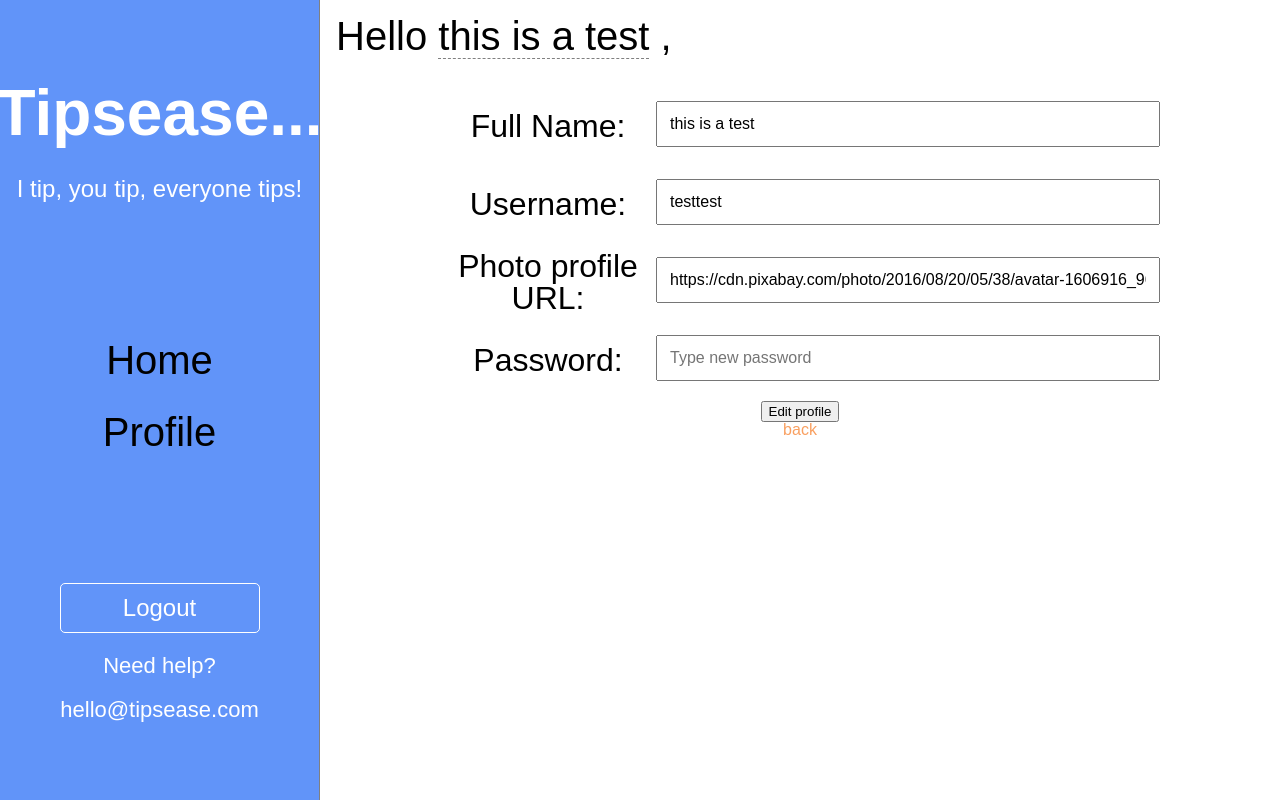
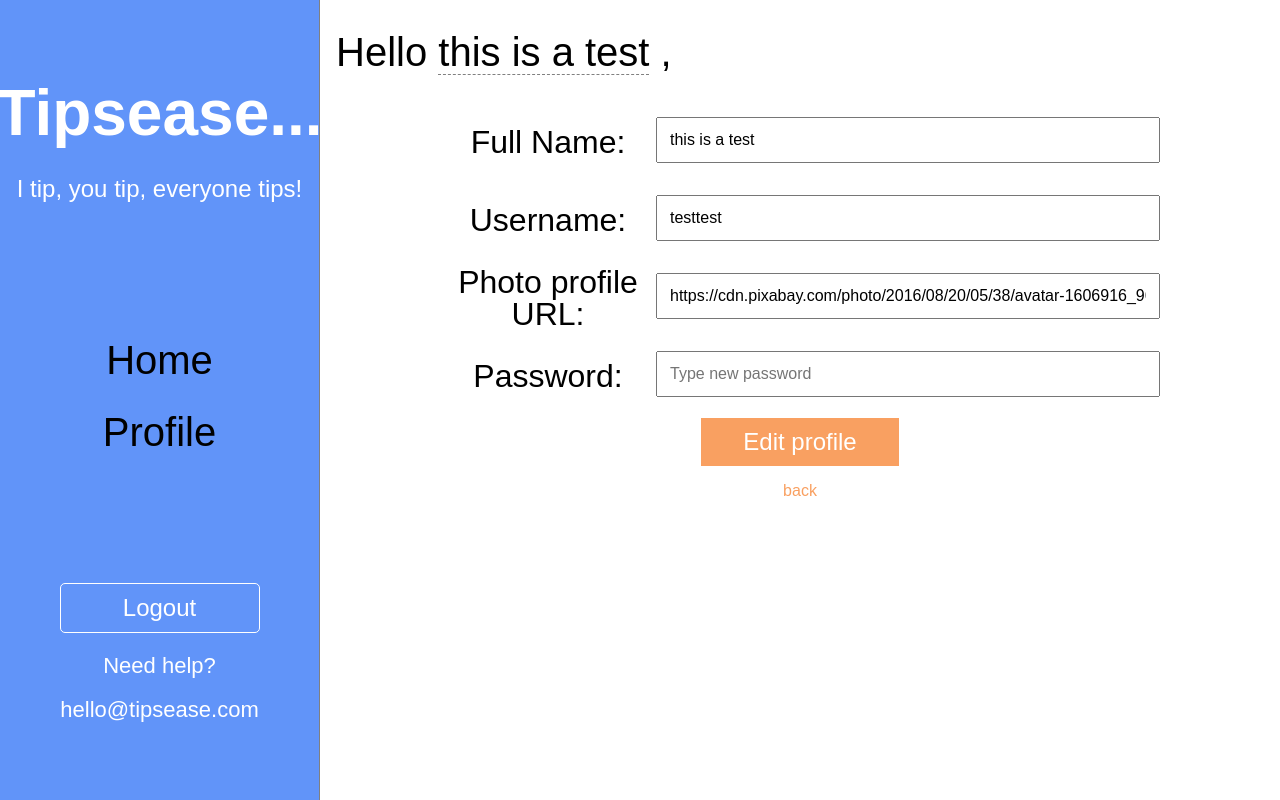
Before and after one commit to tipsease-webeu/tipsease-frontend, a React (Create React App) app in the folder tipsease/: page /app/profile/edit in a window 1280 px wide. Built offline with nearby package versions, Linux system fonts and the light colour scheme; sample sign-in values are in the browser's storage; the HTML template or start-up script is replaced by a standard one.

Commit message:
style buttons edit profile page

```diff
--- a/tipsease/src/App.css
+++ b/tipsease/src/App.css
@@ -320,6 +320,8 @@
 
 .button button {
   border: none;
+  width: 100%;
+  height: 100%;
   background: inherit;
   color: inherit;
   font-size: inherit;
--- a/tipsease/src/components/EditProfile.jsx
+++ b/tipsease/src/components/EditProfile.jsx
@@ -26,6 +26,7 @@
   flex-direction: column;
   align-items: center;
   justify-content: center;
+  margin: 1rem 0;
   .greeting {
     width: 100%;
     display: flex;
@@ -137,7 +138,9 @@
                   </div>
                 </div>
               </StyledSection>
-              <button>Edit profile</button>
+              <div className="button action">
+                <button>Edit profile</button>
+              </div>
             </StyledForm>
           );
         }}
```
